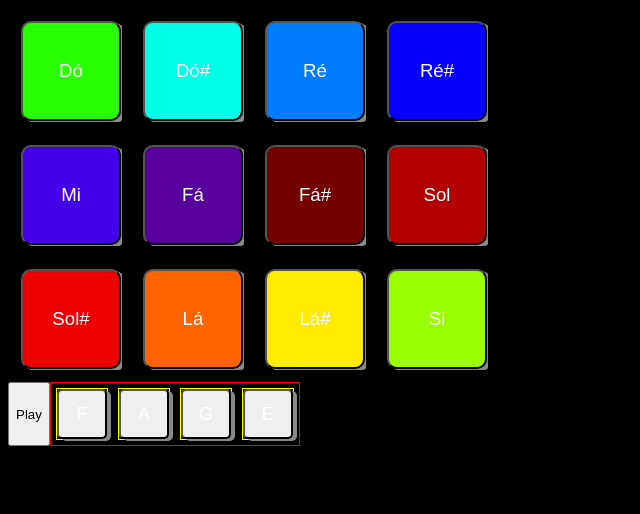
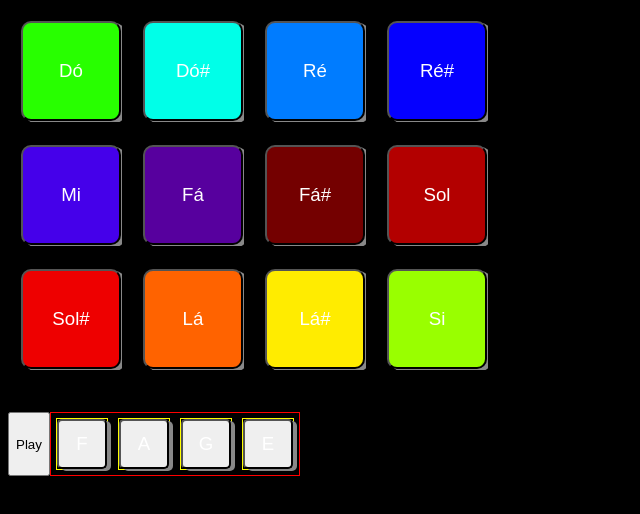
Before and after one commit to thaenor/digital-art-camul, a React app: page / in a window 1280 px wide. Shown: the whole page, without its empty margins (0-640 px from the left). Built offline with nearby package versions, Linux system fonts and the light colour scheme.

Commit message:
add padding for notequeue

```diff
--- a/src/Components/NoteQueue/styles.css
+++ b/src/Components/NoteQueue/styles.css
@@ -1,5 +1,6 @@
 .noteQueueContainer {
   display: flex;
+  padding-top: 30px;
 }
 
 ul {
```
